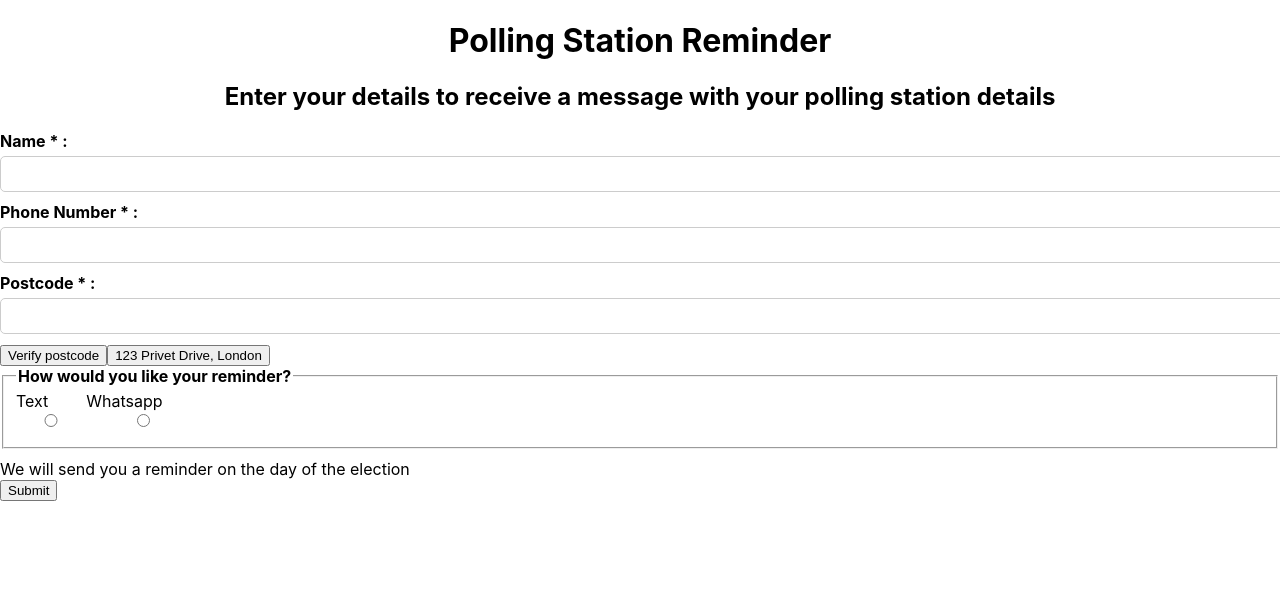
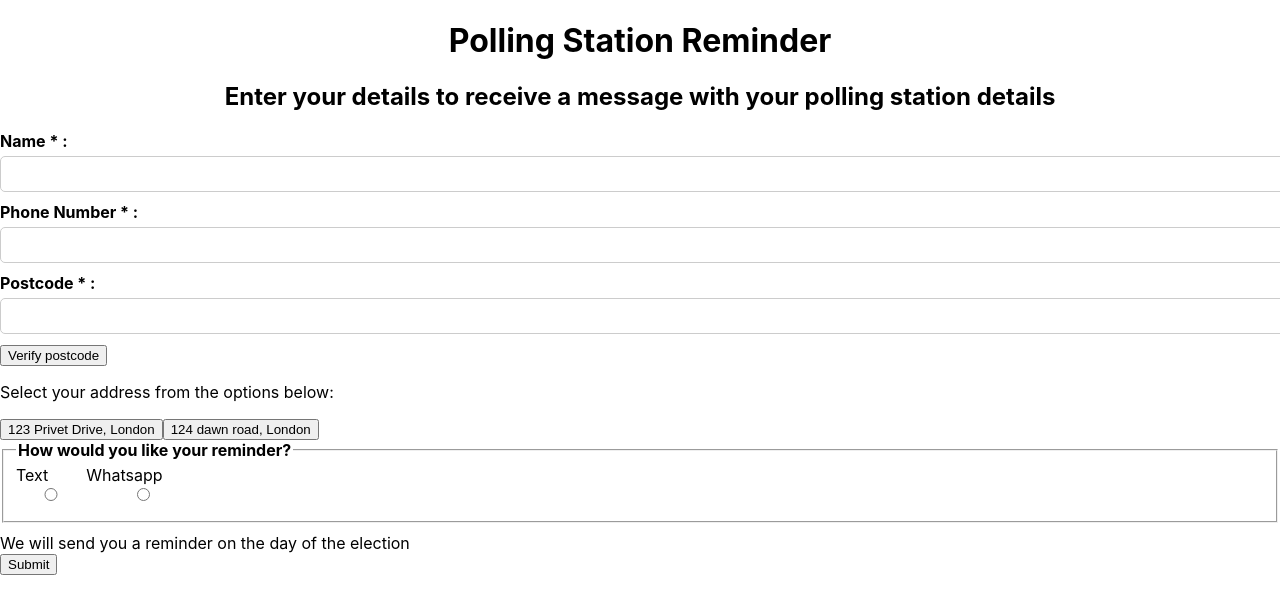
Before and after one commit to Curtis-Turk/Remember-to-Vote, a React (Create React App) app: page / in a window 1280 px wide. Both pictures are taken after a click on the button "Verify postcode". Shown: the top 614 px of the page. Built offline with nearby package versions, Linux system fonts and the light colour scheme.

Commit message:
Added a description for the address picker

```diff
--- a/src/components/form.tsx
+++ b/src/components/form.tsx
@@ -44,6 +44,11 @@ export default function Form() {
           address: "123 Privet Drive, London",
           postcode: "W12 LKW",
           slug: "12345",
+        },
+        {
+          address: "124 dawn road, London",
+          postcode: "W12 LKW",
+          slug: "67890",
         },
       ],
     };
@@ -97,10 +102,30 @@ export default function Form() {
       // SET message to verify postcode
       return;
     }
+
     const res = await fetch("sendForm", {
       method: "POST",
       body: JSON.stringify(formData),
     });
+  };
+
+  const addressesSelectionDiv = () => {
+    if (addresses.length)
+      return (
+        <div>
+          <p>Select your address from the options below:</p>
+          {addresses.map((addressObject: any) => {
+            return (
+              <button
+                key={addressObject.address}
+                onClick={() => setAddress(addressObject)}
+              >
+                {addressObject.address}
+              </button>
+            );
+          })}
+        </div>
+      );
   };
 
   return (
@@ -125,17 +150,7 @@ export default function Form() {
         <button disabled={isCheckingPostCode} onClick={verifyPostCode}>
           {isCheckingPostCode ? "checking postcode" : "Verify postcode"}
         </button>
-
-        {addresses?.map((addressObject: any) => {
-          return (
-            <button
-              key={addressObject.address}
-              onClick={() => setAddress(addressObject)}
-            >
-              {addressObject.address}
-            </button>
-          );
-        })}
+        {addressesSelectionDiv()}
       </div>
 
       <fieldset id="message-type">
```
